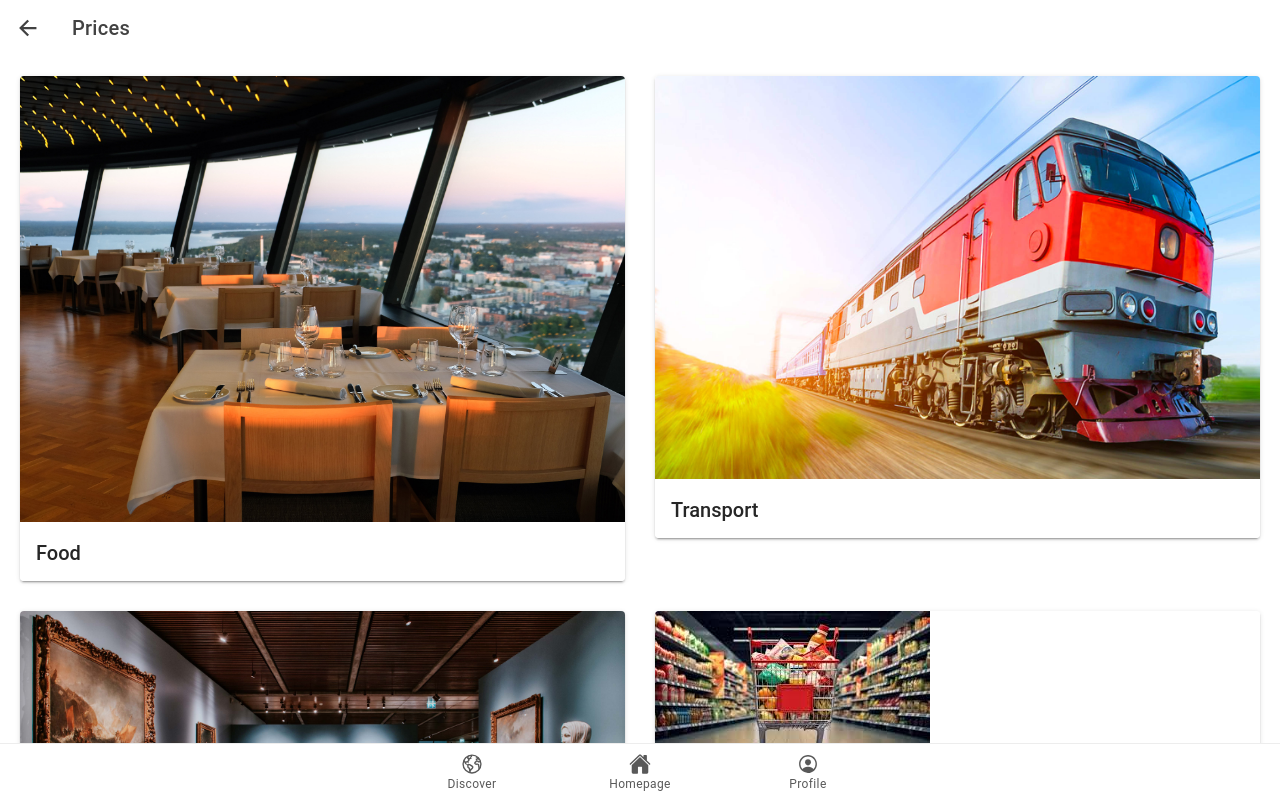
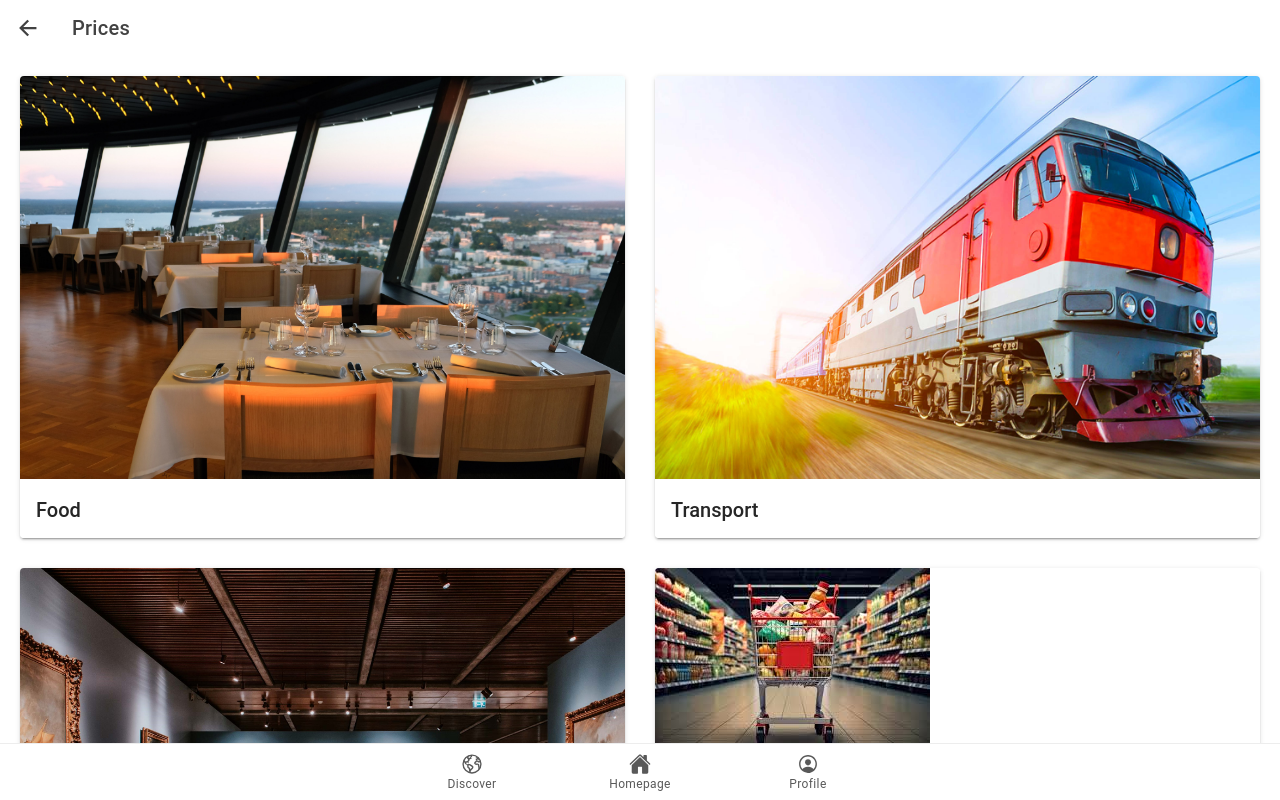
Before and after one commit to Catarina-Crespo/IPM, a React (Vite) app: page /prices in a window 1280 px wide. Built offline with nearby package versions, Linux system fonts and the light colour scheme.

Commit message:
Fixed images not showing

```diff
--- a/src/pages/Prices.tsx
+++ b/src/pages/Prices.tsx
@@ -22,6 +22,12 @@ import {
 } from "@ionic/react";
 import { restaurant, bus, map, cart } from "ionicons/icons";
 import "../styles/Prices.css";
+
+
+import supermarketImg from "../img/supermarket.jpg"; // Image for sunny weather
+import trainImg from "../img/train.jpeg"; // Image for cloudy weather (updated to correct path)
+import restaurantImg from "../img/restaurant.jpg";
+import museumImg from "../img/museum.jpg";
 
 const Prices: React.FC = () => {
   const [selectedCategory, setSelectedCategory] = useState<string | null>(null);
@@ -53,7 +59,7 @@ const Prices: React.FC = () => {
               <IonCol size="6">
                 <IonCard button onClick={() => handleCategoryChange("Food")}>
                   <img
-                    src="src/img/restaurant.jpg"
+                    src={restaurantImg}
                     alt="Food"
                     className="hover-image"
                   />
@@ -68,7 +74,7 @@ const Prices: React.FC = () => {
                   onClick={() => handleCategoryChange("Transport")}
                 >
                   <img
-                    src="src/img/train.jpeg"
+                    src={trainImg}
                     alt="Transport"
                     className="hover-image"
                   />
@@ -85,7 +91,7 @@ const Prices: React.FC = () => {
                   onClick={() => handleCategoryChange("Attractions")}
                 >
                   <img
-                    src="src/img/museum.jpg"
+                    src={museumImg}
                     alt="Attractions"
                     className="hover-image"
                   />
@@ -100,7 +106,7 @@ const Prices: React.FC = () => {
                   onClick={() => handleCategoryChange("Supermarket")}
                 >
                   <img
-                    src="src/img/supermarket.jpg"
+                    src={supermarketImg}
                     alt="Supermarket"
                     className="hover-image"
                   />
--- a/src/pages/Profile.tsx
+++ b/src/pages/Profile.tsx
@@ -17,6 +17,8 @@ import { mailOutline, locationOutline } from "ionicons/icons";
 import "../styles/Profile.css";
 import { useState } from "react";
 import { useHistory } from "react-router-dom";
+
+import profileImg from "../img/profile.png";
 
 const Profile: React.FC = () => {
   const history = useHistory();
@@ -50,7 +52,7 @@ const Profile: React.FC = () => {
 
         <div className="profile-header">
           <IonAvatar className="profile-avatar">
-            <img src="src/img/profile.png" alt="Profile" />
+            <img src={profileImg} alt="Profile" />
           </IonAvatar>
           <h2>{username}</h2>
           <p>Bio or description goes here...</p>
```
Also changed, not shown: src/img/museum.jpg, src/img/restaurant.jpg.
